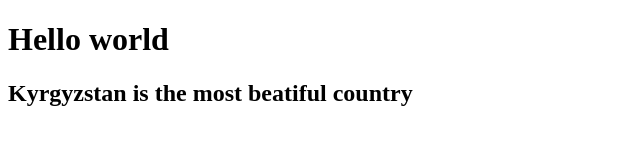
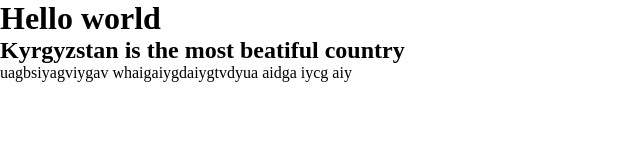
Before and after one commit to Malika009/project-1-train, a plain HTML site: page index.html in a window 1280 px wide. Shown: the whole page, without its empty margins (0-640 px from the left). Drawn offline with Linux system fonts and the light colour scheme.

Commit message:
new update in html

```diff
--- a/index.html
+++ b/index.html
@@ -9,5 +9,21 @@
 <body>
     <h1>Hello world</h1>
     <h2>Kyrgyzstan is the most beatiful country </h2>
+
+
+
+
+
+
+
+
+    uagbsiyagviygav
+
+
+    whaigaiygdaiygtvdyua
+
+
+    aidga iycg aiy
+
 </body>
 </html>
--- a/style.css
+++ b/style.css
@@ -0,0 +1,3 @@
+* {
+    margin: 0 auto;
+}
```
